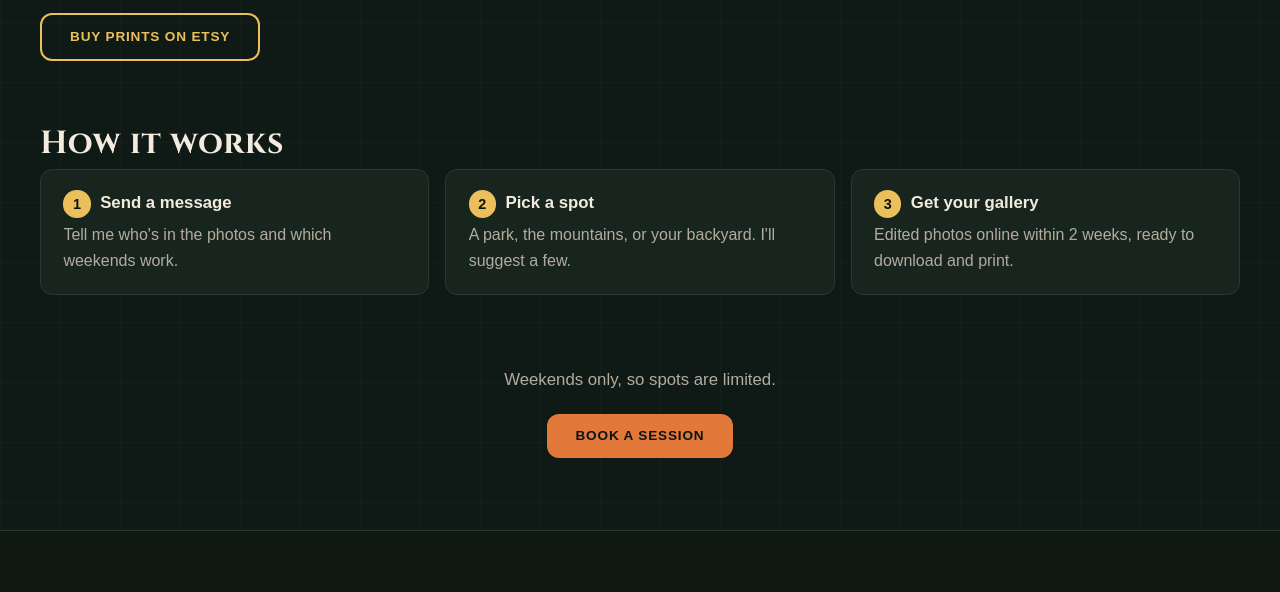
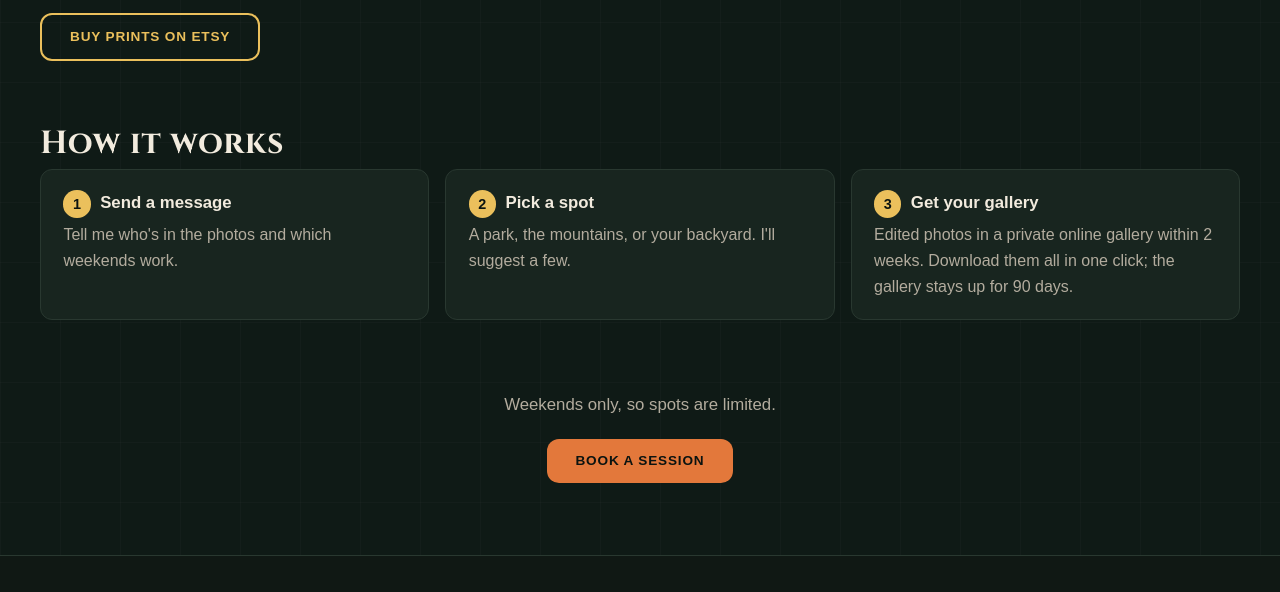
Before and after one commit to blaisforrest/blaisforrest.github.io, a plain HTML site: page photography.html in a window 1280 px wide. Shown: the part 8918-9510 px from the top of the page. Drawn offline with Linux system fonts and the light colour scheme.

Commit message:
Gallery step: private gallery, download all, 90 days

```diff
--- a/photography.html
+++ b/photography.html
@@ -203,7 +203,7 @@
       <div class="ph-steps">
         <div class="ph-step"><b>Send a message</b><span>Tell me who's in the photos and which weekends work.</span></div>
         <div class="ph-step"><b>Pick a spot</b><span>A park, the mountains, or your backyard. I'll suggest a few.</span></div>
-        <div class="ph-step"><b>Get your gallery</b><span>Edited photos online within 2 weeks, ready to download and print.</span></div>
+        <div class="ph-step"><b>Get your gallery</b><span>Edited photos in a private online gallery within 2 weeks. Download them all in one click; the gallery stays up for 90 days.</span></div>
       </div>
     </section>
 
```
